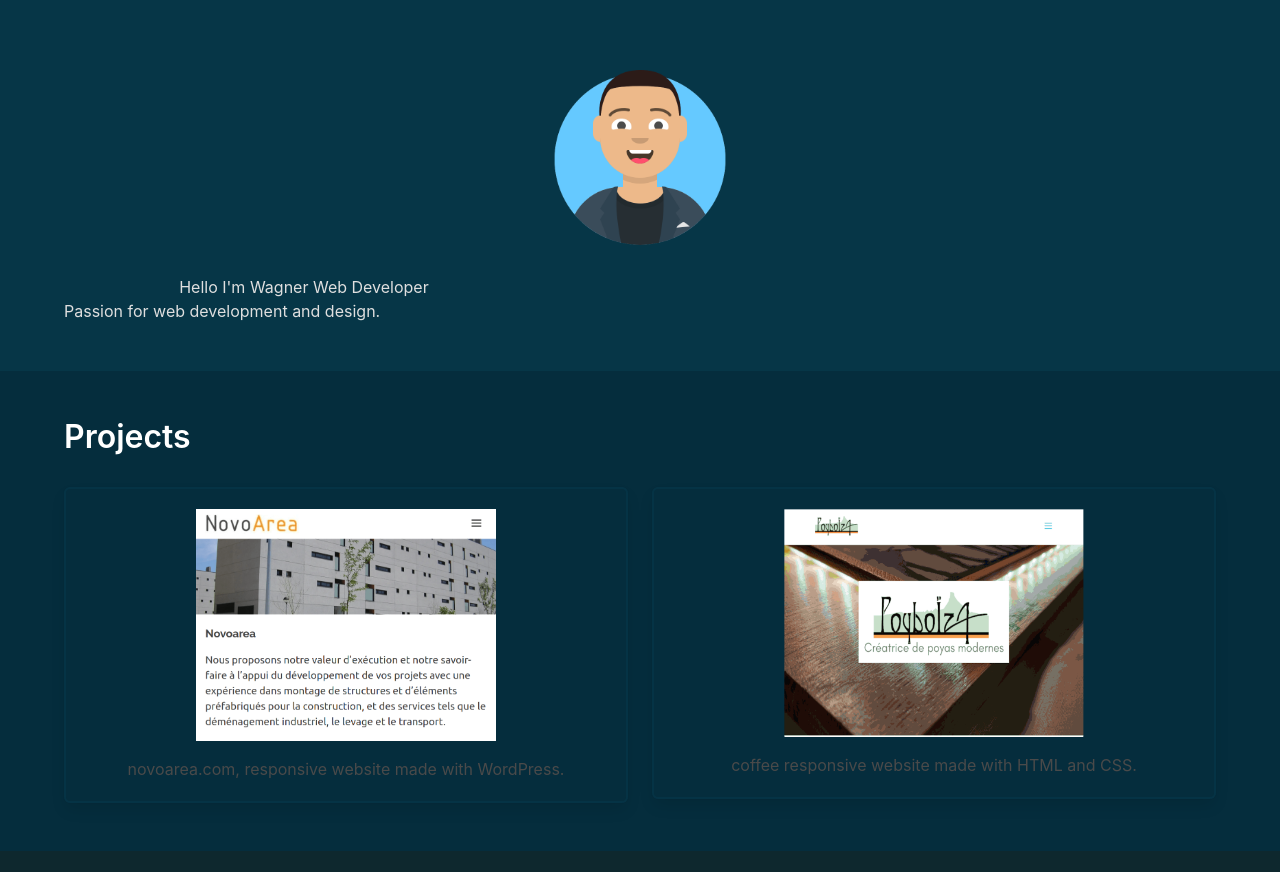
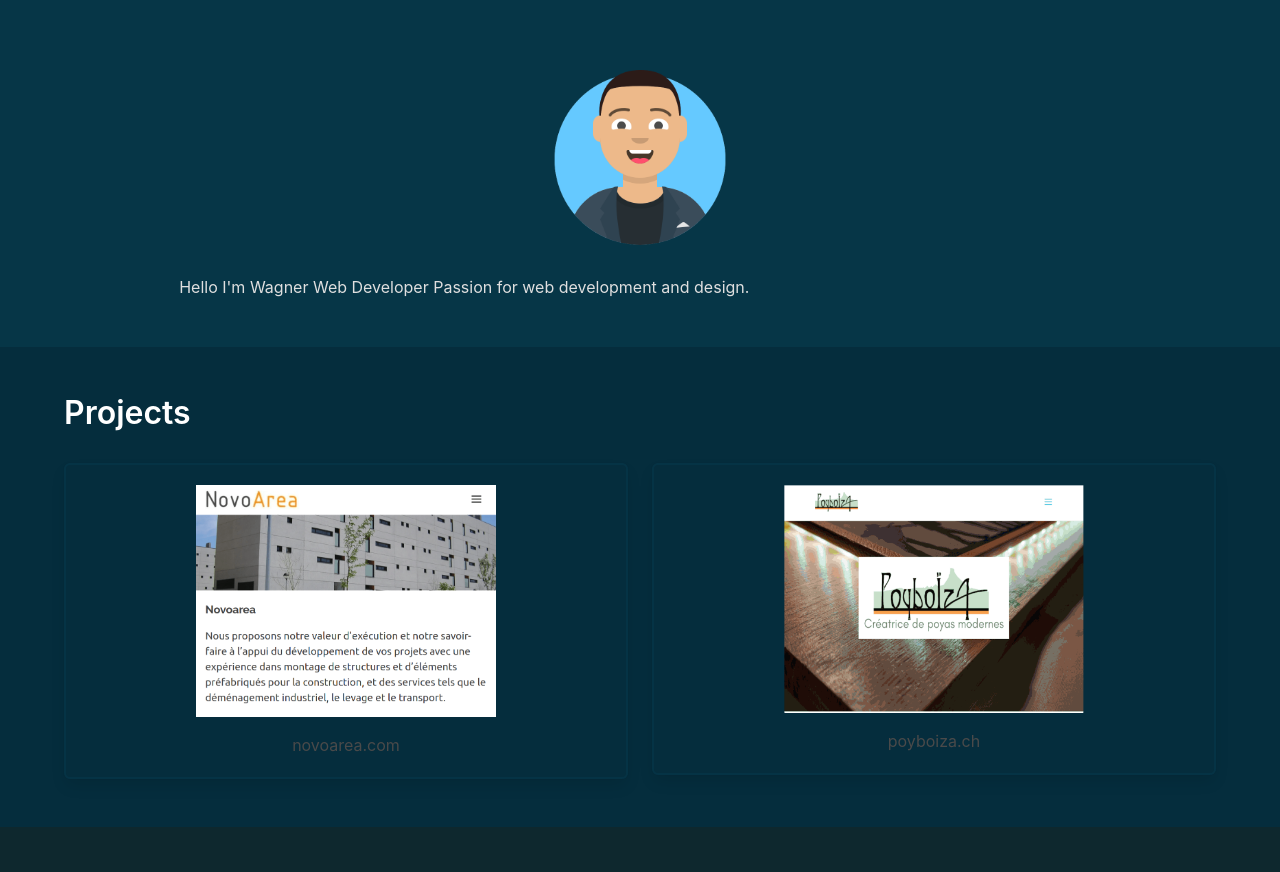
Before and after one commit to WagnerEsp/wagneresp.github.io, a plain HTML site: page index.html in a window 1280 px wide. Shown: the part 51-923 px from the top of the page. Drawn offline with nearby package versions, Linux system fonts and the light colour scheme.

Commit message:
cambio intro y text proyectos despues de merge

```diff
--- a/index.html
+++ b/index.html
@@ -57,8 +57,6 @@
 			<div class="container"></br>
 				<p class="intro">
 					Hello I'm Wagner Web Developer
-				</p>
-				<p>
 					Passion for web development and design.
 				</p>
 			</div>
@@ -83,7 +81,7 @@
 								</div>
 								<div>
 									<p>
-										novoarea.com, responsive website made with WordPress.
+										novoarea.com
 									</p>
 								</div>
 							</article>
@@ -100,7 +98,7 @@
 								</div>
 								<div>
 									<p>
-										coffee responsive website made with HTML and CSS.
+										poyboiza.ch
 									</p>
 								</div>
 							</article>
```
